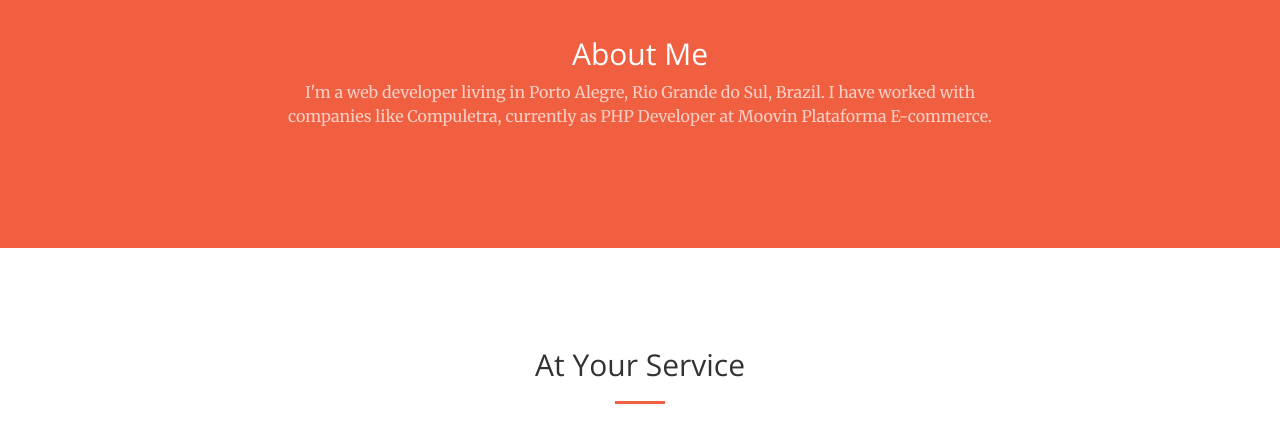
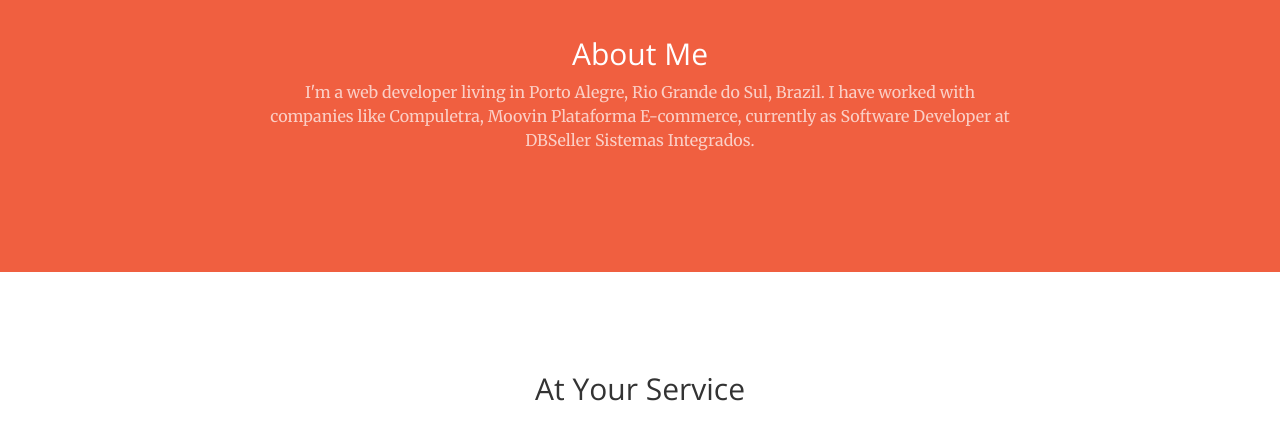
Before and after one commit to augustoberwaldt/augustoberwaldt.github.io, a website: page index.html in a window 1280 px wide. Shown: the part 1043-1464 px from the top of the page. Drawn offline with nearby package versions, Linux system fonts and the light colour scheme.

Commit message:
Update index.html

```diff
--- a/index.html
+++ b/index.html
@@ -95,7 +95,9 @@
                         <h2 class="section-heading">  About Me</h2>
 
                         <p class="text-faded">
-                            I'm a web developer living in Porto Alegre, Rio Grande do Sul, Brazil. I have worked with companies like Compuletra,  currently as PHP Developer at Moovin Plataforma E-commerce.
+                            I'm a web developer living in Porto Alegre, Rio Grande do Sul, Brazil.
+                            I have worked with companies like Compuletra, Moovin Plataforma E-commerce,
+                            currently as Software Developer at DBSeller Sistemas Integrados.
                        </p>
                    </div>
 
```
